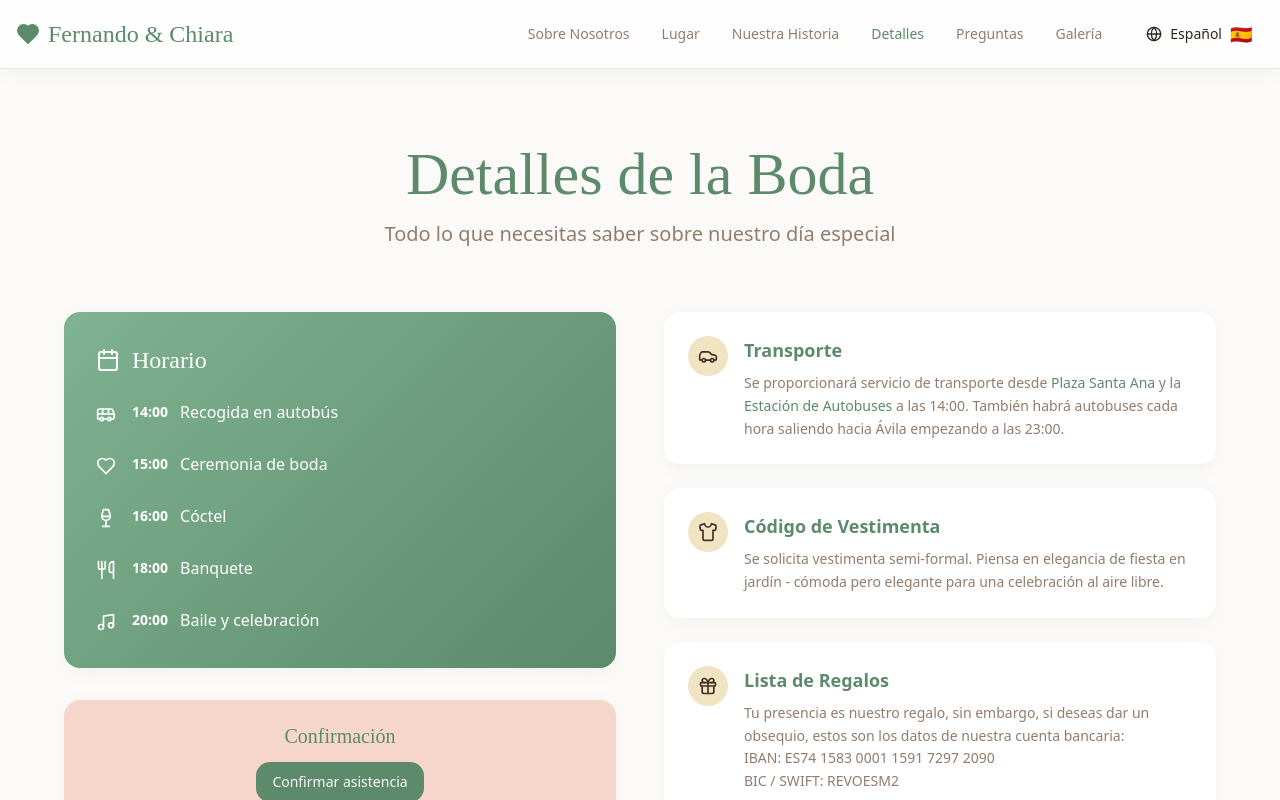
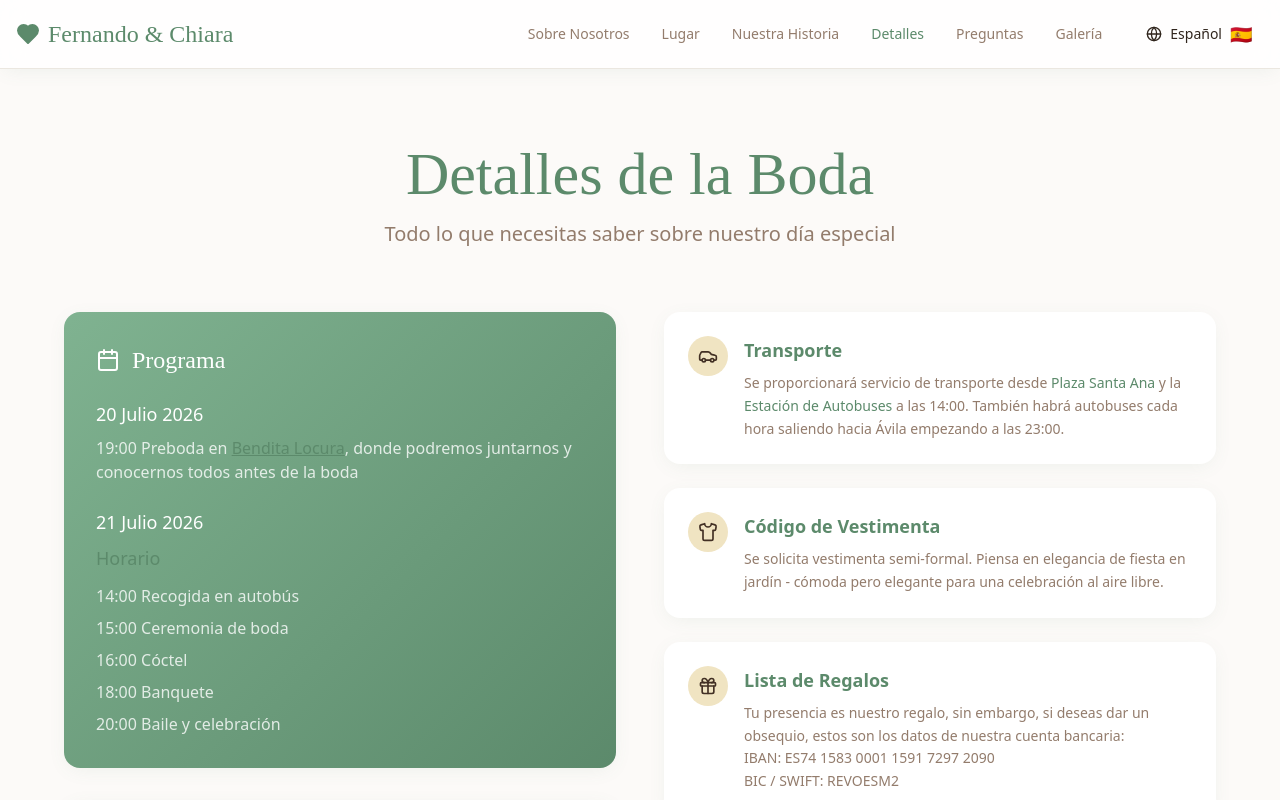
Before and after one commit to Ferdelolmo/wdd, a React (Vite) app: page / in a window 1280 px wide. Both pictures are taken after a click on the button "Detalles". Shown: the top 800 px of the page. Built offline with nearby package versions, Linux system fonts and the light colour scheme.

Commit message:
Add pre-wedding events to schedule
Adds pre-wedding events on July 20th and updates the schedule for July 21st, including a hyperlink for "Bendita Locura".

```diff
--- a/src/components/sections/DetailsSection.tsx
+++ b/src/components/sections/DetailsSection.tsx
@@ -68,17 +68,32 @@ const DetailsSection = () => {
               </div>
 
               <div className="space-y-6">
-                {schedule.map((item, index) => <div key={index} className="flex gap-4">
-                    <div className="flex-shrink-0">
-                      <item.icon className="w-5 h-5 mt-1" />
-                    </div>
-                    <div>
-                      <div className="flex items-center gap-3 mb-1">
-                        <span className="font-semibold text-sm">{item.time}</span>
-                        <span className="font-medium">{item.event}</span>
-                      </div>
-                    </div>
-                  </div>)}
+                <div>
+                  <h4 className="text-lg font-medium text-white mb-2">{t.details.schedule.day1}</h4>
+                  <p className="text-white/80">
+                    {t.details.schedule.day1Event}{' '}
+                    <a
+                      href="https://maps.app.goo.gl/QwW7Gs1HeaWenFcz7"
+                      target="_blank"
+                      rel="noopener noreferrer"
+                      className="text-primary hover:text-primary/80 underline"
+                    >
+                      {t.details.schedule.day1Venue}
+                    </a>
+                    {t.details.schedule.day1Description}
+                  </p>
+                </div>
+                <div>
+                  <h4 className="text-lg font-medium text-white mb-2">{t.details.schedule.day2}</h4>
+                  <p className="text-lg font-medium text-primary mb-3">{t.details.schedule.day2Title}</p>
+                  <div className="space-y-2 text-white/80">
+                    <p>{t.details.schedule.pickup}</p>
+                    <p>{t.details.schedule.ceremony}</p>
+                    <p>{t.details.schedule.cocktail}</p>
+                    <p>{t.details.schedule.banquet}</p>
+                    <p>{t.details.schedule.party}</p>
+                  </div>
+                </div>
               </div>
             </Card>
 
--- a/src/translations/index.ts
+++ b/src/translations/index.ts
@@ -58,7 +58,18 @@ export const translations = {
       title: 'Detalles de la Boda',
       subtitle: 'Todo lo que necesitas saber sobre nuestro día especial',
       schedule: {
-        title: 'Horario',
+        title: 'Programa',
+        day1: '20 Julio 2026',
+        day1Event: '19:00 Preboda en',
+        day1Venue: 'Bendita Locura',
+        day1Description: ', donde podremos juntarnos y conocernos todos antes de la boda',
+        day2: '21 Julio 2026',
+        day2Title: 'Horario',
+        pickup: '14:00 Recogida en autobús',
+        ceremony: '15:00 Ceremonia de boda',
+        cocktail: '16:00 Cóctel',
+        banquet: '18:00 Banquete',
+        party: '20:00 Baile y celebración',
         items: {
           busHop: 'Recogida en autobús',
           ceremony: 'Ceremonia de boda',
@@ -196,6 +207,17 @@ export const translations = {
       subtitle: 'Tuttu chiddu ca vi servi pi sapiri suprà u nostru jornu spiciali',
       schedule: {
         title: 'Prugramma',
+        day1: '20 Giugnu 2026',
+        day1Event: '19:00 Festa prima dâ boda nta',
+        day1Venue: 'Bendita Locura',
+        day1Description: ', unni putemu jùnciri e canùsciri tutti prima dâ boda',
+        day2: '21 Giugnu 2026',
+        day2Title: 'Uraru',
+        pickup: '14:00 Acchianata nnû pullman',
+        ceremony: '15:00 Cirimonia dâ boda',
+        cocktail: '16:00 Cóctel',
+        banquet: '18:00 Banchittu',
+        party: '20:00 Ballata e cilibrazzioni',
         items: {
           busHop: 'Pigghiata nnû autobùs',
           ceremony: 'Cirimonia di Matrimoniu',
@@ -333,6 +355,17 @@ export const translations = {
       subtitle: 'Tutto quello che dovete sapere sul nostro giorno speciale',
         schedule: {
           title: 'Programma',
+          day1: '20 Giugno 2026',
+          day1Event: '19:00 Pre-matrimonio presso',
+          day1Venue: 'Bendita Locura',
+          day1Description: ', dove potremo riunirci e conoscerci tutti prima del matrimonio',
+          day2: '21 Giugno 2026',
+          day2Title: 'Orario',
+          pickup: '14:00 Ritiro in autobus',
+          ceremony: '15:00 Cerimonia di matrimonio',
+          cocktail: '16:00 Cocktail',
+          banquet: '18:00 Banchetto',
+          party: '20:00 Balli e festeggiamenti',
           items: {
             busHop: 'Salita sull\'Autobus',
             ceremony: 'Cerimonia di Matrimonio',
@@ -470,6 +503,17 @@ export const translations = {
       subtitle: 'Everything you need to know about our special day',
         schedule: {
           title: 'Schedule',
+          day1: 'July 20, 2026',
+          day1Event: '19:00 Pre-wedding at',
+          day1Venue: 'Bendita Locura',
+          day1Description: ', where we can all gather and get to know each other before the wedding',
+          day2: 'July 21, 2026',
+          day2Title: 'Timeline',
+          pickup: '14:00 Bus pickup',
+          ceremony: '15:00 Wedding ceremony',
+          cocktail: '16:00 Cocktail hour',
+          banquet: '18:00 Banquet',
+          party: '20:00 Dancing and celebration',
           items: {
             busHop: 'Bus Hop In',
             ceremony: 'Wedding Ceremony',
```
